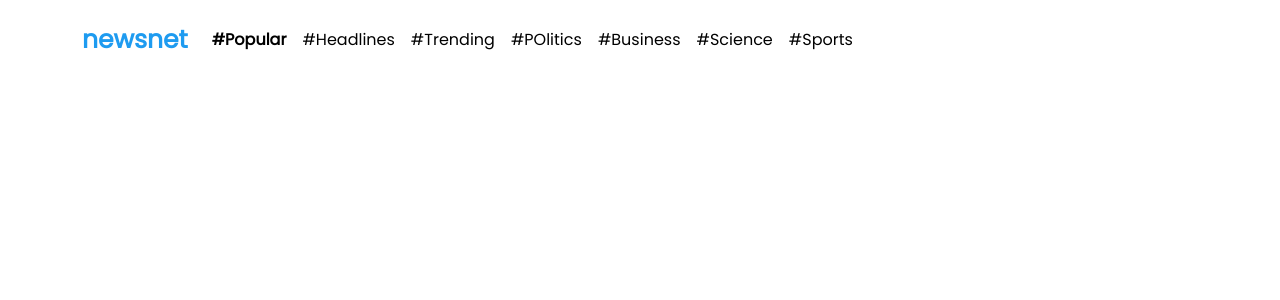
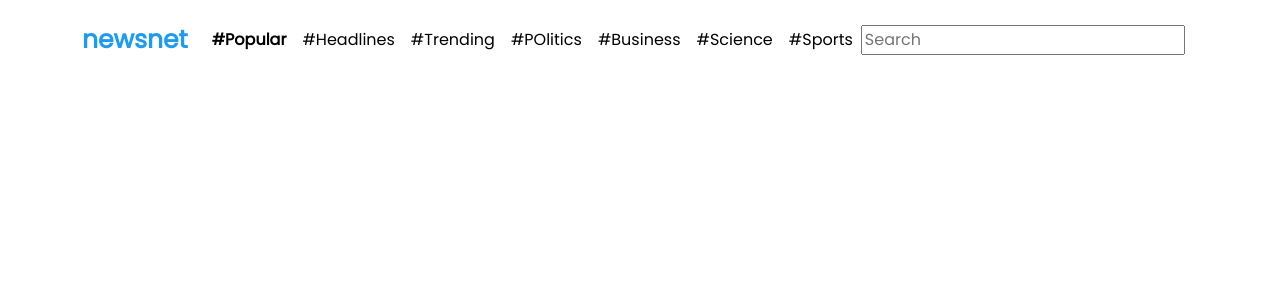
Before and after one commit to Marcos8060/FLASK_NEWS_API, a Flask app: template app/templates/base.html in a window 1280 px wide. Shown: the top 300 px of the page. Run offline with Flask 2, Linux system fonts and the light colour scheme; the template is opened without the code that fills it, so the values that code supplies are empty.

Commit message:
added an inpu field

```diff
--- a/app/templates/base.html
+++ b/app/templates/base.html
@@ -51,6 +51,7 @@
                 <a class="nav-link" href="#">#Sports</a>
               </li>
             </ul>
+            <input class="input" type="text" placeholder="Search">
           </div>
         </div>
       </nav>
```
